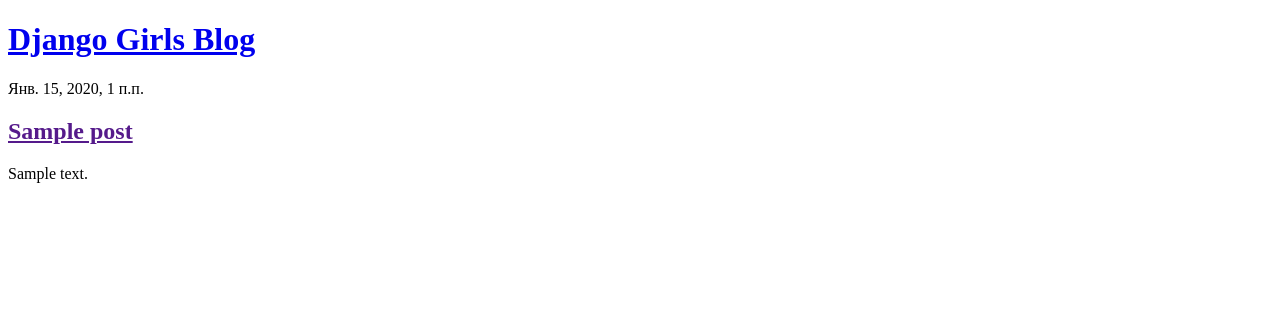
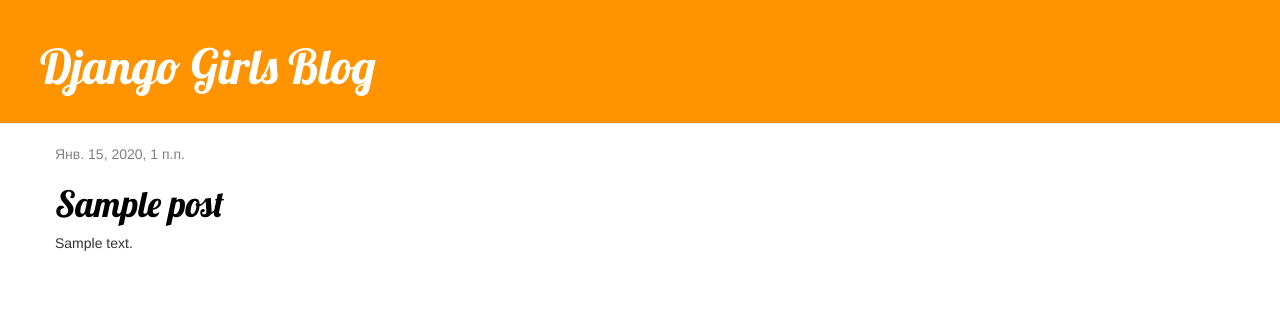
Before and after one commit to RashidProgram/django_repeat, a Django app: page / in a window 1280 px wide. Shown: the top 322 px of the page. Run offline with Django 3.2, Linux system fonts and the light colour scheme; tables that the repository leaves empty hold one stand-in row (values such as "Sample post"); some libraries are stand-ins or nearby versions.

Commit message:
HTML CSS - Django

```diff
--- /dev/null
+++ b/blog/static/css/blog.css
@@ -0,0 +1,46 @@
+.page-header{
+    background-color: #ff9400;
+    margin-top: 0;
+    padding: 20px 20px 20px 40px;
+}
+
+.page-header h1, .page-header h1 a, .page-header h1 a:visited, .page-header h1 a:active{
+    color: #ffffff;
+    font-size: 36pt;
+    text-decoration: none;
+}
+
+.content{
+    margin-left: 40px;
+}
+
+h1,h2,h3,h4{
+    font-family: 'Lobster',cursive;
+}
+
+.date{
+    color: #828282;
+}
+
+.save{
+    float: right;
+}
+
+.post-form textarea, .post-form input{
+    width: 100%;
+}
+
+.top-menu, .top-menu:hover, top-menu:visited{
+    color: #ffffff;
+    float: right;
+    font-size: 26pt;
+    margin-right: 20px;
+}
+
+.post{
+    margin-bottom: 70px;
+}
+
+.post h1 a, .post h1 a:visited{
+    color: #000000
+}
--- /dev/null
+++ b/blog/templates/blog/base.html
@@ -0,0 +1,25 @@
+{% load static %}
+<!DOCTYPE html>
+<html lang="en">
+<head>
+    <link href="https://fonts.googleapis.com/css?family=Lobster&subset=latin,cyrillic" rel="stylesheet" type="text/css">
+    <link rel="stylesheet" href="//maxcdn.bootstrapcdn.com/bootstrap/3.2.0/css/bootstrap.min.css">
+    <link rel="stylesheet" href="//maxcdn.bootstrapcdn.com/bootstrap/3.2.0/css/bootstrap-theme.min.css">
+    <link rel="stylesheet" href="{% static 'css/blog.css' %}">
+    <meta charset="UTF-8">
+    <title>Посты</title>
+</head>
+<body>
+    <div class="page-header">
+        <h1><a href="/">Django Girls Blog</a></h1>
+    </div>
+    <div class="content container">
+        <div class="row">
+            <div class="col-md-8">
+            {% block content %}
+            {% endblock %}
+            </div>
+        </div>
+    </div>
+</body>
+</html>
--- a/blog/templates/blog/post_list.html
+++ b/blog/templates/blog/post_list.html
@@ -1,21 +1,13 @@
-<!DOCTYPE html>
-<html lang="en">
-    <head>
-        <meta charset="UTF-8">
-        <title>Посты</title>
-    </head>
-    <body>
-        <div>
-            <h1><a href="/">Django Girls Blog</a></h1>
+{% extends 'blog\base.html' %}
+
+{% block content %}
+    {% for post in posts %}
+    <div class="post">
+        <div class="date">
+            <p>{{ post.published_date }}</p>
         </div>
-        {% for post in posts %}
-
-        <div>
-            <p>{{ post.published_date }}</p>
-            <h2><a href="">{{post.title}}</a></h2>
-            <p>{{ post.text|linebreaksbr }}</p>
-        </div>
-
-        {% endfor %}
-    </body>
-</html>
+        <h1 class="title"><a href="">{{post.title}}</a></h1>
+        <p class="text">{{ post.text|linebreaksbr }}</p>
+    </div>
+    {% endfor %}
+{% endblock %}
```
